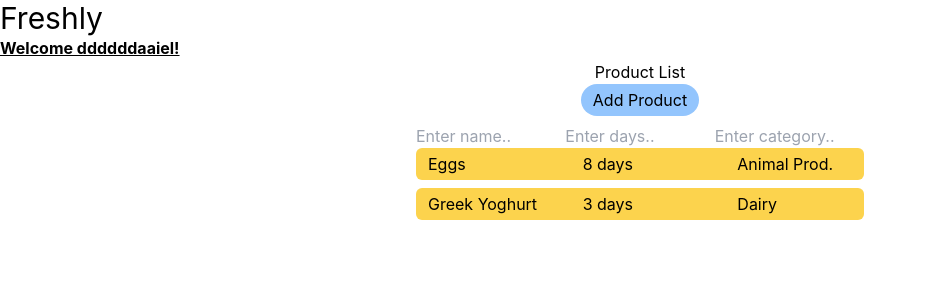
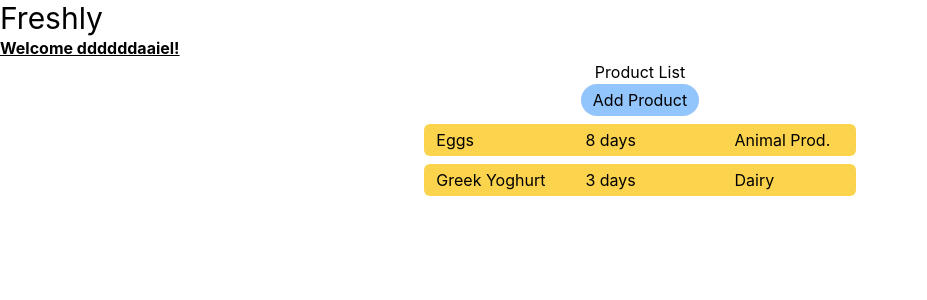
Before and after one commit to riczudaniel/freshly-app, a React (Create React App) app: page / in a window 1280 px wide. Shown: the top 300 px of the page, without its empty margins (0-927 px from the left). Built offline with nearby package versions, Linux system fonts and the light colour scheme.

Commit message:
Need to fix inputs

```diff
--- a/src/Components/AddButton.js
+++ b/src/Components/AddButton.js
@@ -1,9 +1,9 @@
 import React from 'react';
 
-function AddButton ({newProduct}) {
+function AddButton ({ onClick}) {
   return (
-    <button className='bg-blue-300 rounded-full px-3 py-1 mb-2' onClick={newProduct}>Add Product</button>
-  );
+    <button className='bg-blue-300 rounded-full px-3 py-1 mb-2' onClick={onClick}>Add Product</button>
+  )
 }
 
 export default AddButton;
--- a/src/Components/NewProductInput.js
+++ b/src/Components/NewProductInput.js
@@ -3,9 +3,9 @@ import React from 'react';
 function NewProductInput () {
     return(
         <div className='max-w-md flex'>
-            <input type='text' placeholder='Enter name..' className='w-full'></input>
-            <input type='text' placeholder='Enter days..' className='w-full'></input>
-            <input type='text' placeholder='Enter category..' className='w-full'></input>
+            <input type='text' placeholder='Enter name..' className='w-1/3'></input>
+            <input type='text' placeholder='Enter days..' className='w-1/3'></input>
+            <input type='text' placeholder='Enter category..' className='w-1/3'></input>
         </div>
     )
 }
--- a/src/Components/ProductList.js
+++ b/src/Components/ProductList.js
@@ -21,6 +21,7 @@ const ProductList = () => {
 
 
   const [products, setProducts] = useState(initialProducts);
+  const [showNewProductInput, setShowNewProductInput] = useState(false);
 
 
   function newProduct() {
@@ -37,12 +38,13 @@ const ProductList = () => {
 
     return (
       <div className="flex justify-center items-center">
-      <div>
+      <div className='max-w-md'>
       <h1 className='mx-auto text-center'>Product List</h1>
       <div className="text-center">
-          <AddButton newProduct={newProduct}></AddButton>
+          <AddButton newProduct={newProduct} onClick={() => setShowNewProductInput(true)} ></AddButton>
         </div>
-        <NewProductInput></NewProductInput>
+
+        {showNewProductInput && <NewProductInput />}
         {products.map((product, index) => (
           <Product
             key={index}
```
